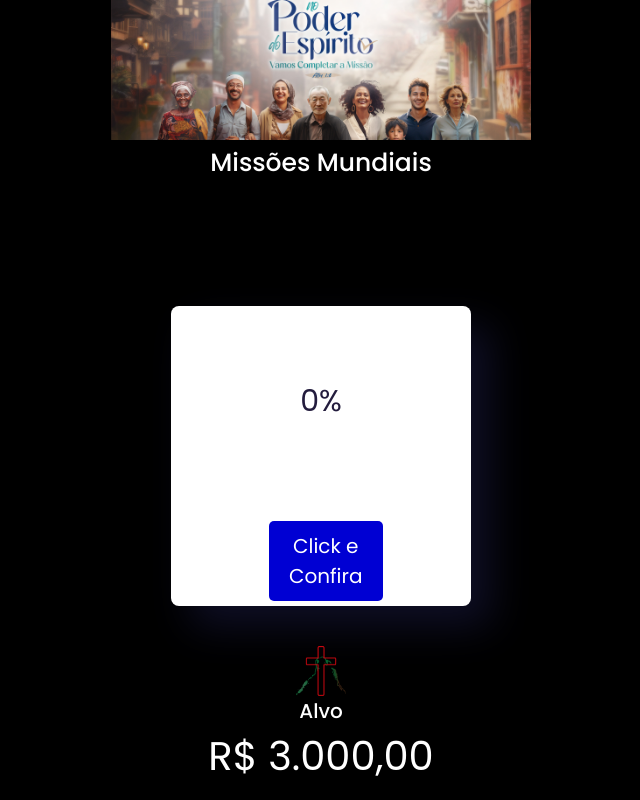
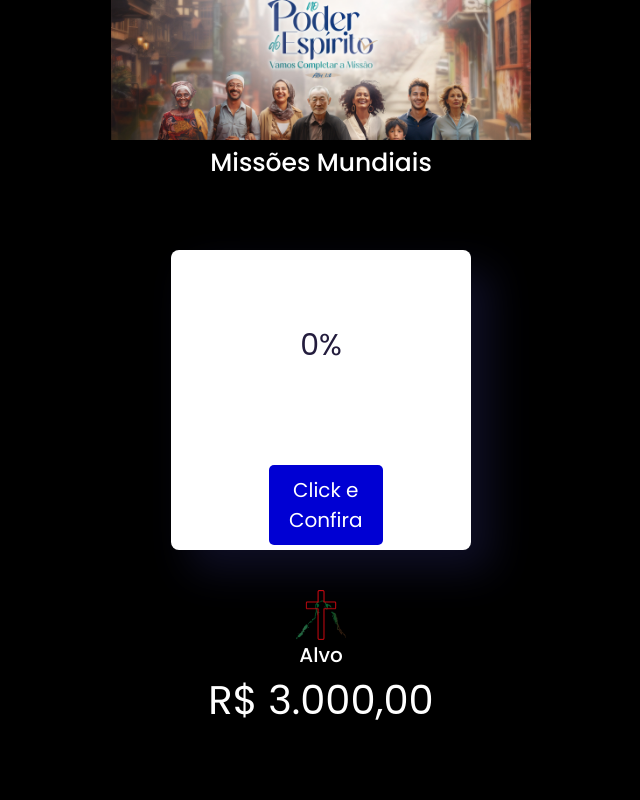
Before and after one commit to Will9Costa/Alvo-Miss-es-Mundiais, a plain HTML site: page index.html in a window 1280 px wide. Shown: the whole page, without its empty margins (319-959 px from the left). Drawn offline with Linux system fonts and the light colour scheme.

Commit message:
Corrigindo container top

```diff
--- a/style.css
+++ b/style.css
@@ -33,7 +33,7 @@ body {
   background-color: #ffffff;
   position: absolute;
   transform: translate(-50%, -50%);
-  top: 57%;
+  top: 50%;
   left: 50%;
   border-radius: 8px;
   box-shadow: 20px 20px 40px rgba(60, 60, 150, 0.25);
```
